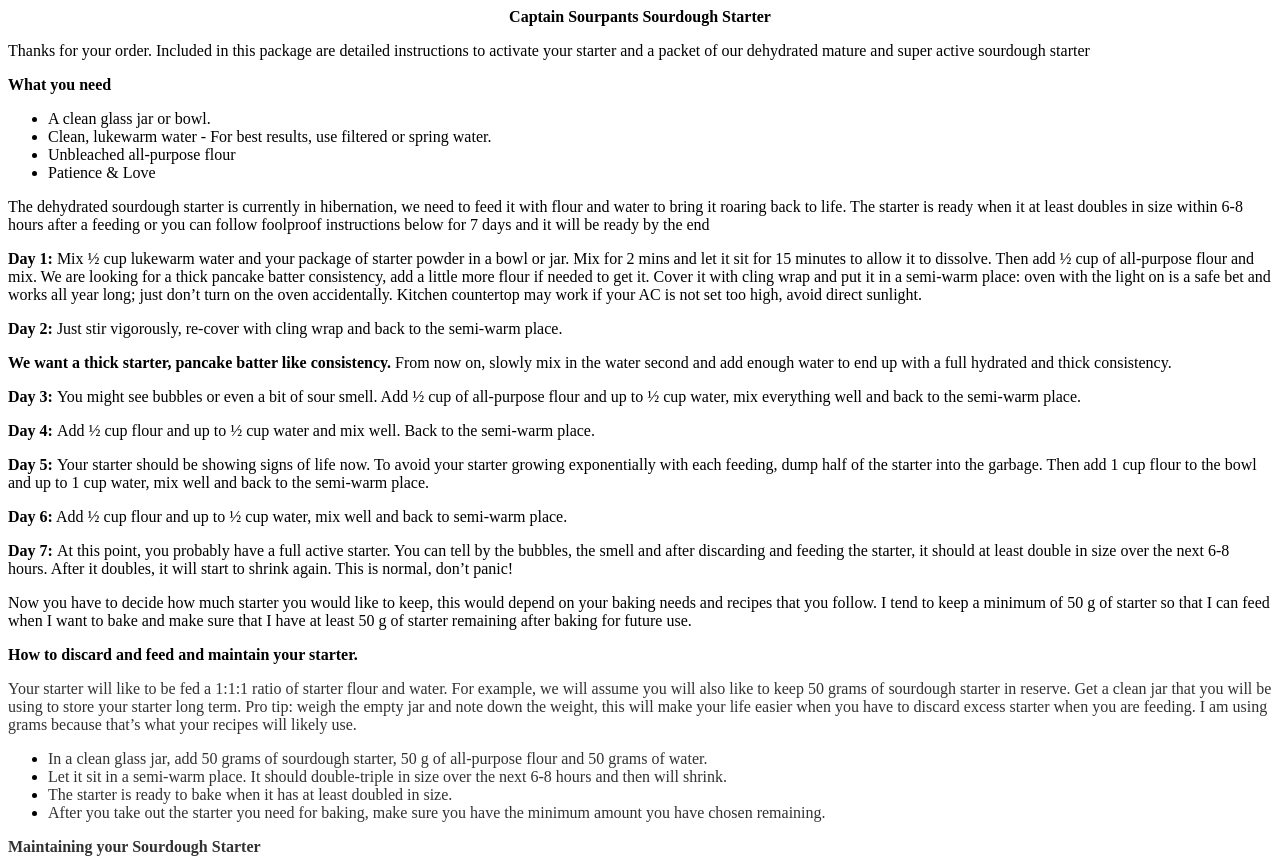
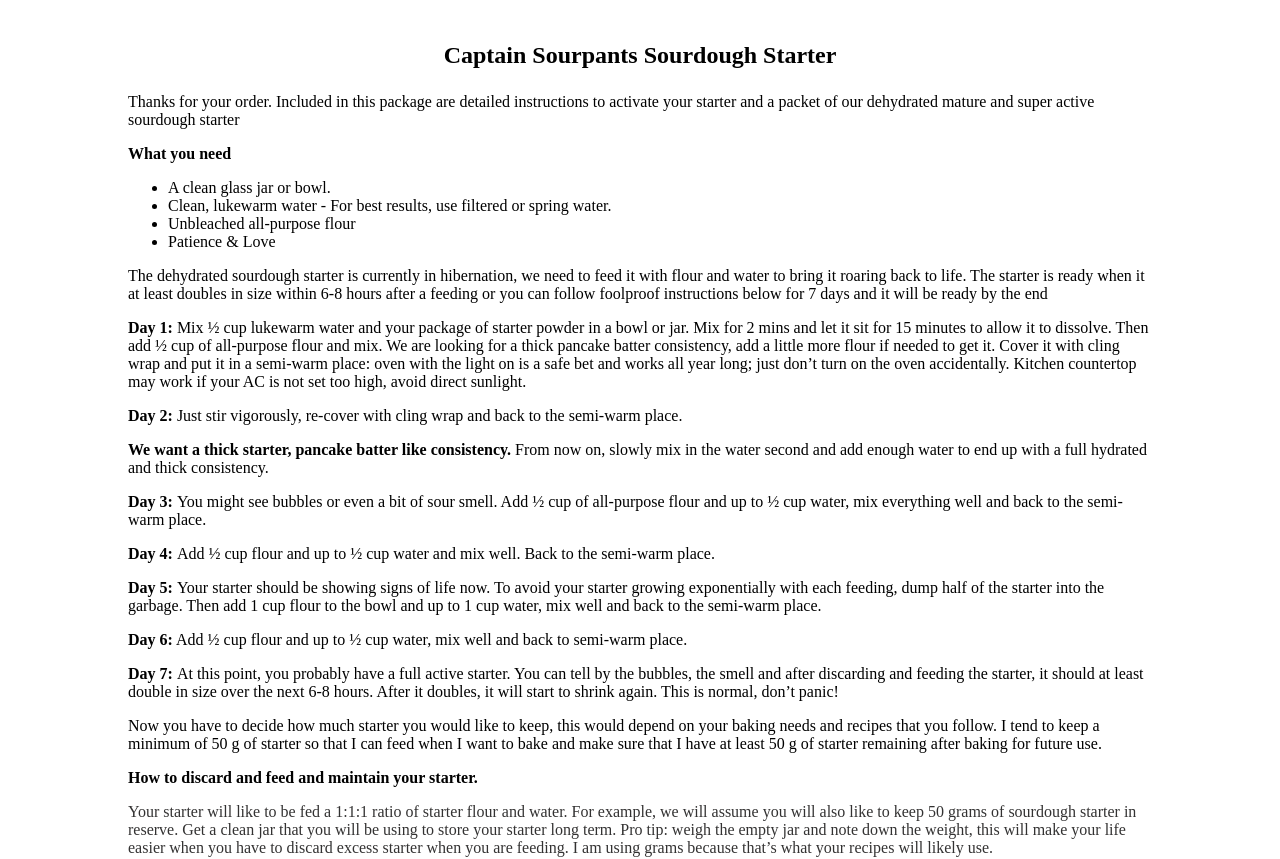
Before and after one commit to CaptainSourpants/captainsourpants.github.io, a plain HTML site: page drystarter.html in a window 1280 px wide. Shown: the top 859 px of the page. Drawn offline with Linux system fonts and the light colour scheme.

Commit message:
Update drystarter.html

```diff
--- a/drystarter.html
+++ b/drystarter.html
@@ -1,4 +1,16 @@
-<p style="text-align: center;"><strong>Captain Sourpants Sourdough Starter</strong></p>
+<html>
+<head>
+<style>
+body{
+  width:80%;
+  margin:auto;
+    };
+</style>
+</head>
+<body>
+  <br/>
+
+<h2 style="text-align:center"><p style="text-align: center;"><strong>Captain Sourpants Sourdough Starter</strong></p></h2>
 <p>Thanks for your order. Included in this package are detailed instructions to activate your starter and a packet of our dehydrated mature and super active sourdough starter</p>
 <p><strong>What you need</strong></p>
 <ul>
@@ -35,3 +47,5 @@
 <p><span style="color: #333232;">Then add 50 gram all-purpose flour, 50 g grams water and mix and let it sit in a semi-warm place. It will at least double in size over the next 6-8 hours and is ready to bake.&nbsp;</span></p>
 <p><span style="color: #333232;">Feel free to email </span><a href="mailto:captainsourpants@gmail.com" target="_blank" rel="noopener">captainsourpants@gmail.com</a><span style="color: #333232;"> if you have any questions or you are having issues.&nbsp;</span></p>
 <p><span style="color: #333232;"><strong>Sourdough discard: </strong></span><span style="color: #333232;">You don&rsquo;t have to throw away the discard each time you feed, there&rsquo;s plenty of recipes available online to get better use of it. My go to is to make sourdough discard pancakes: Mix the discard with salt, chilli-pepper flakes, chopped onions, green onions and cook on a skillet with oil.&nbsp;</span></p>
+  </body>
+</html>
```
